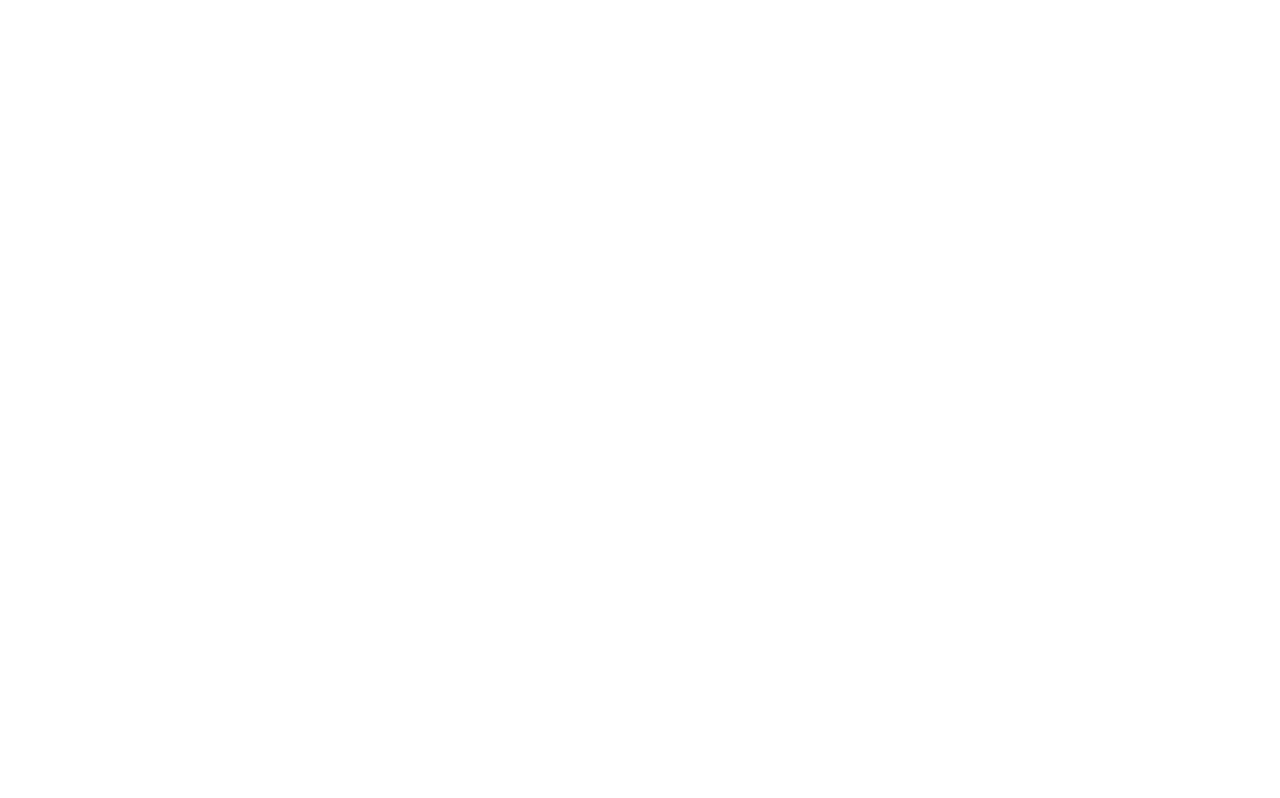
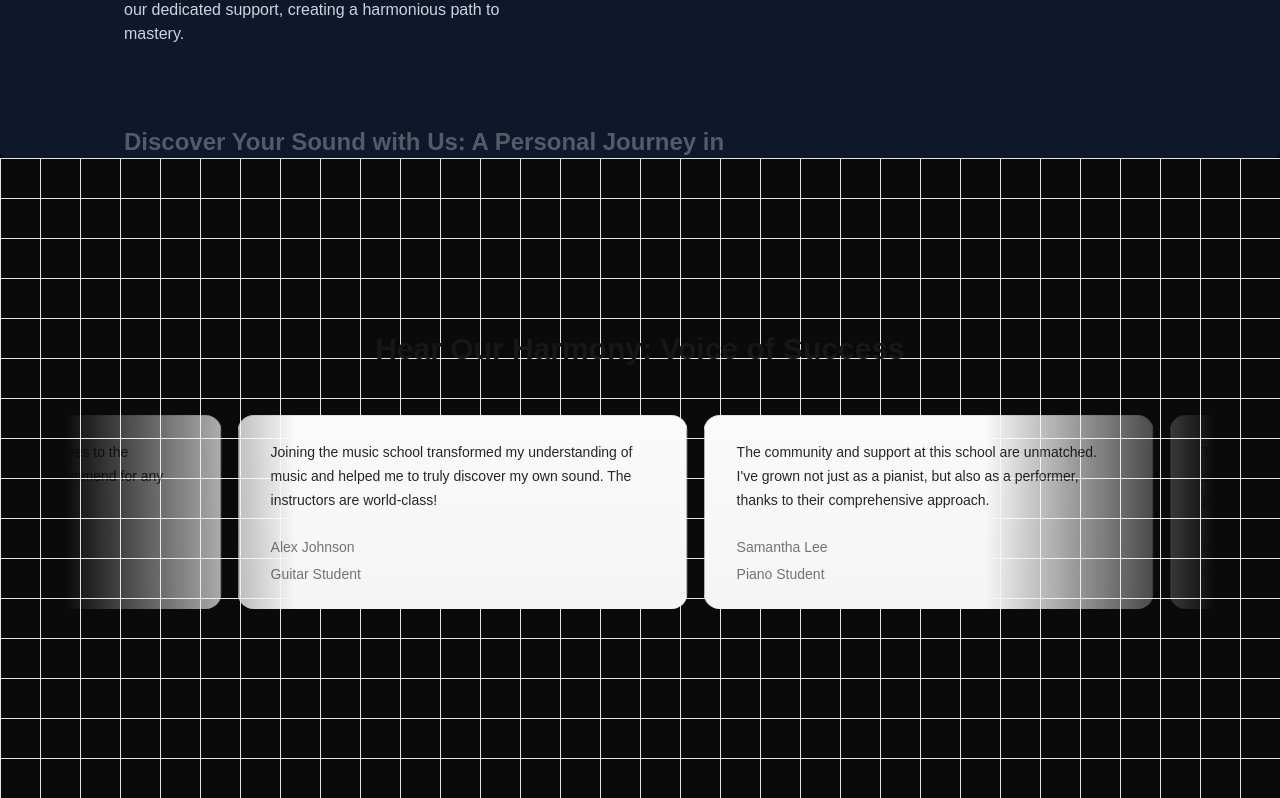
Before and after one commit to sudhanshumandloi/music-class-nextjs, a Next.js app: page / in a window 1280 px wide. Shown: the part 1666-2464 px from the top of the page. Before the commit the page ends 1344 px from the top, so only its background shows below. Built offline with nearby package versions, Linux system fonts and the light colour scheme.

Commit message:
we complere the gradient part of the ui

```diff
--- /dev/null
+++ b/src/Components/TestimonialCards.tsx
@@ -0,0 +1,60 @@
+"use client";
+
+import { cn } from "@/lib/utils";
+import { InfiniteMovingCards } from "./ui/infinite-moving-cards";
+
+const musicSchoolTestimonials = [
+    {
+      quote:
+        'Joining the music school transformed my understanding of music and helped me to truly discover my own sound. The instructors are world-class!',
+      name: 'Alex Johnson',
+      title: 'Guitar Student',
+    },
+    {
+      quote:
+        "The community and support at this school are unmatched. I've grown not just as a pianist, but also as a performer, thanks to their comprehensive approach.",
+      name: 'Samantha Lee',
+      title: 'Piano Student',
+    },
+    {
+      quote:
+        "This school offered me the tools and confidence to take my singing to the next level. I'm endlessly grateful for the personalized coaching.",
+      name: 'Michael Chen',
+      title: 'Vocal Student',
+    },
+    {
+      quote:
+        'As a violinist, finding the right mentor can be challenging, but this school matched me with a teacher who truly understands my goals and challenges.',
+      name: 'Emily Taylor',
+      title: 'Violin Student',
+    },
+    {
+      quote:
+        'The production courses here opened my eyes to the intricacies of music production. Highly recommend for any aspiring producers!',
+      name: 'Chris Morales',
+      title: 'Music Production Student',
+    },
+  ];
+
+function TestimonialCards (){
+    return(
+      <div className="h-[40rem] w-full dark:bg-black relative flex flex-col items-center justify-center overflow-hidden">
+        <div
+        className={cn(
+          "absolute inset-0",
+          "[background-size:40px_40px]",
+          "[background-image:linear-gradient(to_right,#e4e4e7_1px,transparent_1px),linear-gradient(to_bottom,#e4e4e7_1px,transparent_1px)]",
+          "dark:[background-image:linear-gradient(to_right,#262626_1px,transparent_1px),linear-gradient(to_bottom,#262626_1px,transparent_1px)]",
+        )}
+      />
+        <h2 className="text-3xl font-bold text-center mb-8 z-10">Hear Our Harmony: Voice of Success</h2>
+        <div className="flex justify-center w-full overflow-hidden px-4 sm:px-6 lg:px-8">
+            <div className="w-full max-w-6xl">
+                <InfiniteMovingCards items={musicSchoolTestimonials} direction="right" speed="slow"/>
+            </div>
+        </div>
+      </div>
+    );
+}
+
+export default TestimonialCards;
--- a/src/app/globals.css
+++ b/src/app/globals.css
@@ -11,9 +11,14 @@
   --font-sans: var(--font-geist-sans);
   --font-mono: var(--font-geist-mono);
   --animate-spotlight: spotlight 2s ease 0.75s 1 forwards;
+  --animate-scroll: scroll var(--animation-duration, 40s) var(--animation-direction, forwards) linear infinite;
+
+  @keyframes scroll {
+    to {
+      transform: translate(calc(-50% - 0.5rem));
+    }
+  }
 }
-
-
 @keyframes spotlight {
   0% {
     opacity: 0;
--- a/src/app/page.tsx
+++ b/src/app/page.tsx
@@ -1,11 +1,15 @@
 import HeroSection from "@/Components/HeroSection";
 import FeaturedCourses from "@/Components/FeaturedCourses";
+import WhyChooseUs from "@/Components/WhyChooseUs";
+import TestimonialCards from "@/Components/TestimonialCards";
 
 export default function Home() {
   return (
     <main className="min-h-screen bg-black/[0.96] antialiased bg-grid-white/[0.02]">
       <HeroSection />
       <FeaturedCourses />
+      <WhyChooseUs />
+      <TestimonialCards />
     </main>
   );
 }
```
